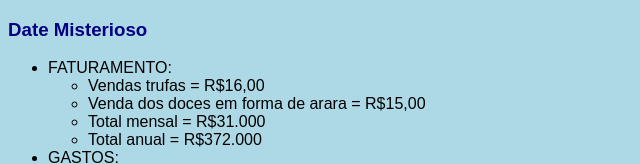
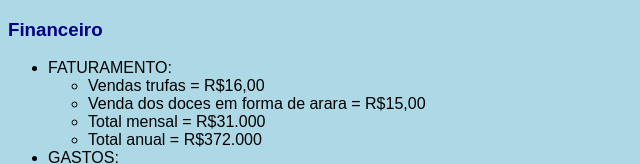
Before and after one commit to rebecamidena/empreendedorismo, a plain HTML site: page financeiro.html in a window 1280 px wide. Shown: the top 164 px of the page, 0-640 px from the left. Drawn offline with Linux system fonts and the light colour scheme.

Commit message:
Update financeiro.html

```diff
--- a/financeiro.html
+++ b/financeiro.html
@@ -4,7 +4,7 @@
     <meta charset="UTF-8">
     <meta name="viewport" content="width=device-width, initial-scale=1.0">
     <link rel="shortcut icon" href="ICONE.ico" type="image/x-icon">
-    <title>Date Misterioso</title>
+    <title>Financeiro</title>
     <style>
         body {
             background-color: lightblue;
@@ -16,7 +16,7 @@
     </style>
 </head>
 <body>
-    <h3>Date Misterioso</h3>
+    <h3>Financeiro</h3>
     <ul>
         <li>FATURAMENTO:
             <ul>
```
